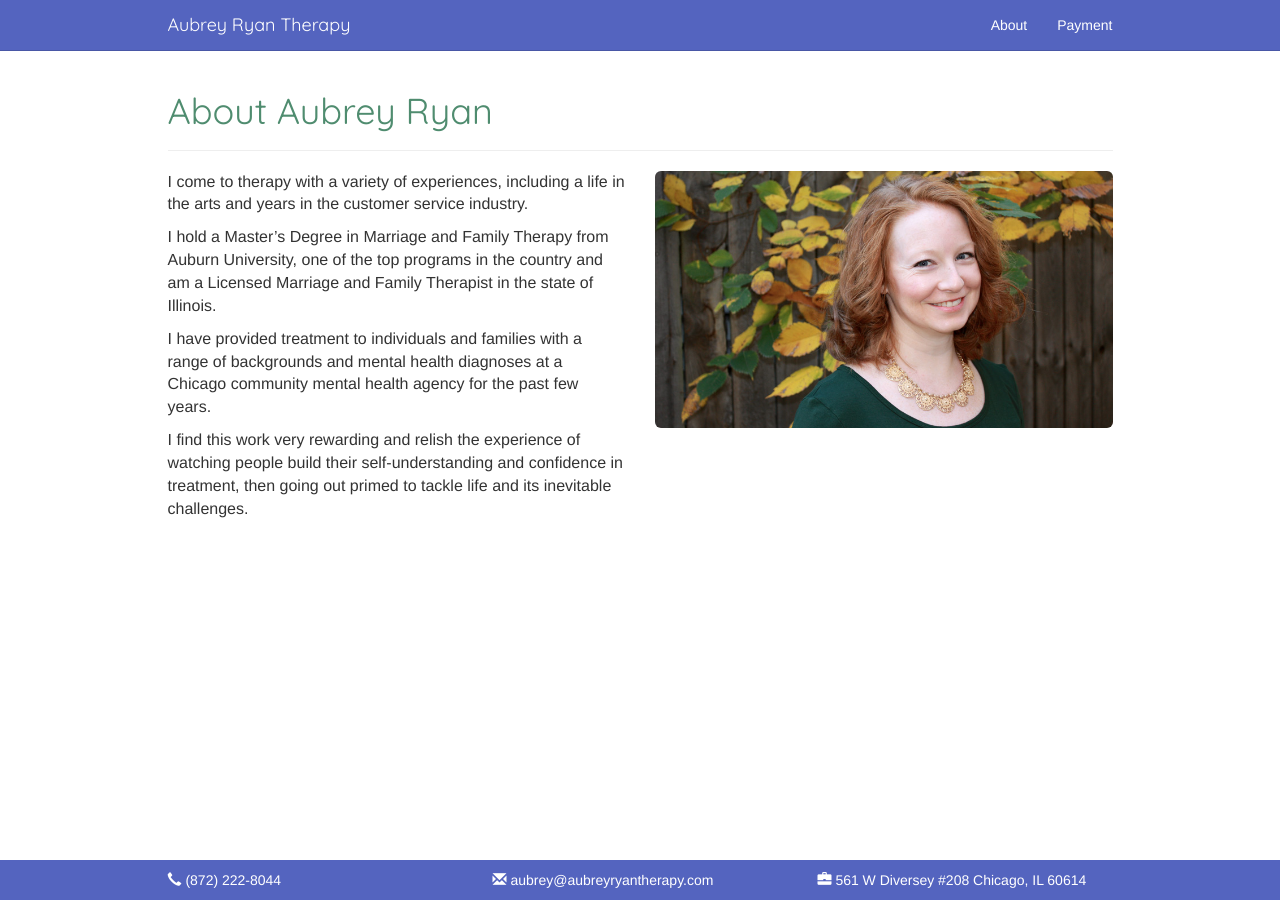
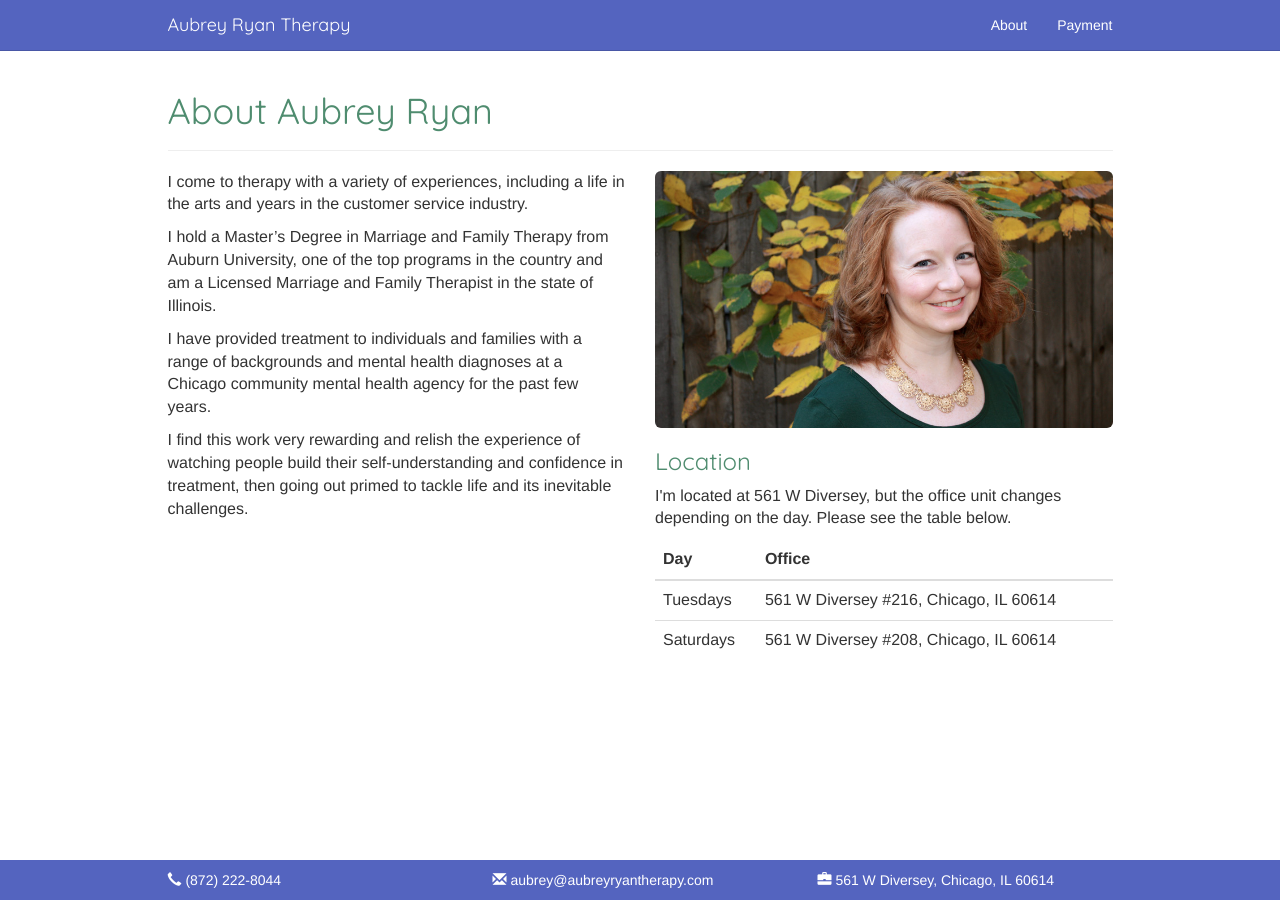
Before and after one commit to taylorcbrown/aubreyryantherapy, a Jekyll site: the page built from about.md, in a window 1280 px wide. Built offline with Jekyll 4.4.1, drawn with Linux system fonts in a browser that asks for light colours; nearby versions of some CDN libraries.

Commit message:
Update location info, BCBC logo

```diff
--- a/_includes/footer.html
+++ b/_includes/footer.html
@@ -6,7 +6,7 @@
             <div class="row">
               <p itemprop="telephone" class="col-md-4"><span class="glyphicon glyphicon-earphone" aria-hidden="true"></span> <a href="tel:872-222-8044">{{site.phone}}</a></p>
               <p itemprop="email" class="col-md-4"><span class="glyphicon glyphicon-envelope" aria-hidden="true"></span> <a href="mailto:{{site.email}}" onClick="javascript:pageTracker._trackPageview('/mailto/email');">{{site.email}}</a></p>
-              <p itemprop="address" itemscope itemtype="http://schema.org/PostalAddress" class="col-md-4"><span class="glyphicon glyphicon-briefcase" aria-hidden="true"></span> <span itemprop="streetAddress">561 W Diversey #208</span> <span itemprop="addressLocality">Chicago</span>, <span itemprop="addressRegion">IL</span> <span itemprop="postalCode">60614</span></p>
+              <p itemprop="address" itemscope itemtype="http://schema.org/PostalAddress" class="col-md-4"><span class="glyphicon glyphicon-briefcase" aria-hidden="true"></span> <span itemprop="streetAddress">561 W Diversey</span>, <span itemprop="addressLocality">Chicago</span>, <span itemprop="addressRegion">IL</span> <span itemprop="postalCode">60614</span></p>
             </div>
 
           </div><!--col-md-8-->
--- a/about.md
+++ b/about.md
@@ -8,6 +8,27 @@ permalink: /about/
 <div class="row">
 	<div class="col-md-6 col-md-push-6">
 		<img src="{{site.baseurl}}/img/aubrey-ryan-lmft.jpg" alt="Aubrey Ryan, LMFT" class="img-rounded img-responsive">
+		<h3>Location</h3>
+		<p>I'm located at 561 W Diversey, but the office unit changes depending on the day. Please see the table below.</p>
+
+		<table class="table">
+		  <thead>
+		  	<tr>
+		  		<th>Day</th>
+		  		<th>Office</th>
+		  	</tr>
+		  </thead>
+		  <tbody>
+			  <tr>
+			    <td>Tuesdays</td>
+			    <td>561 W Diversey #216, Chicago, IL 60614</td>
+			  </tr>
+			  <tr>
+			    <td>Saturdays</td>
+			    <td>561 W Diversey #208, Chicago, IL 60614</td>
+			  </tr>
+			</tbody>
+		</table>
 	</div>
 
 	<div class="col-md-6 col-md-pull-6">
```
Also changed, not shown: img/blue-cross-blue-shield.png.
